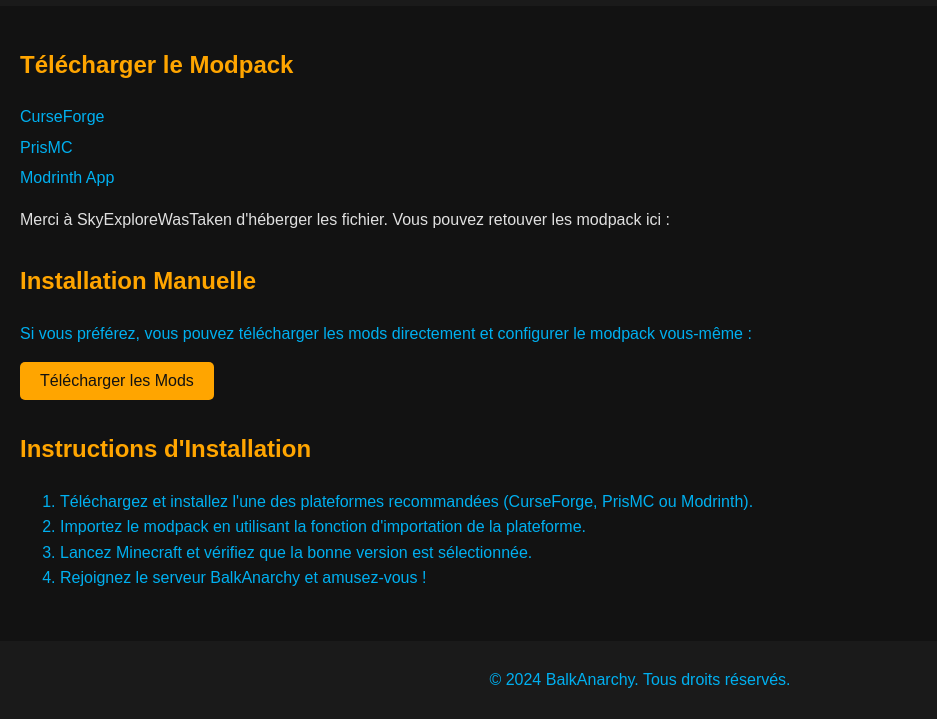
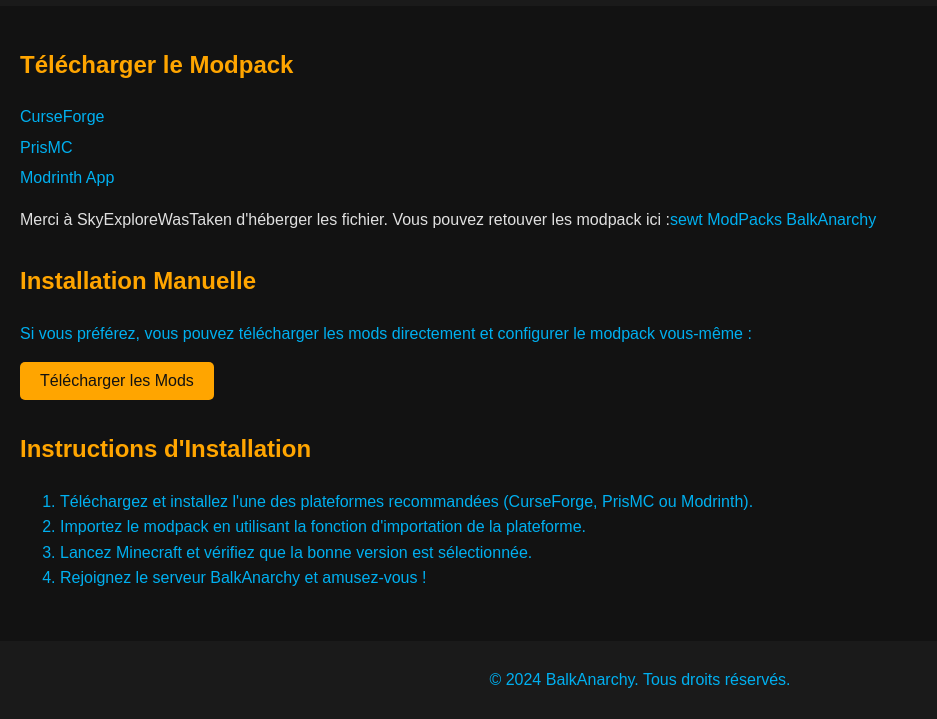
Before and after one commit to ROCKNITE-STUDIO/balk-anarchy, a plain HTML site: page how-to-join/index.html in a window 1280 px wide. Shown: the part 131-850 px from the top of the page, without its empty margins (0-937 px from the left). Drawn offline with Linux system fonts and the light colour scheme.

Commit message:
Update index.html

```diff
--- a/how-to-join/index.html
+++ b/how-to-join/index.html
@@ -31,7 +31,7 @@
         <li><a href="https://sewt.is-a.dev/modpacks/balkanarchy/balkanarchy-pl-mmc.zip" target="_blank">PrisMC</a></li>
         <li><a href="https://sewt.is-a.dev/modpacks/balkanarchy/balkanarchy.mrpack" target="_blank">Modrinth App</a></li>
       </ul>
-      <p>Merci à SkyExploreWasTaken d'héberger les fichier. Vous pouvez retouver les modpack ici :<a href="https://sewt.is-a.dev/modpacks/balkanarchy/" target="_blank"></p>
+      <p>Merci à SkyExploreWasTaken d'héberger les fichier. Vous pouvez retouver les modpack ici :<a href="https://sewt.is-a.dev/modpacks/balkanarchy/" target="_blank">sewt ModPacks BalkAnarchy</p>
     </section>
 
     <section id="mods">
```
